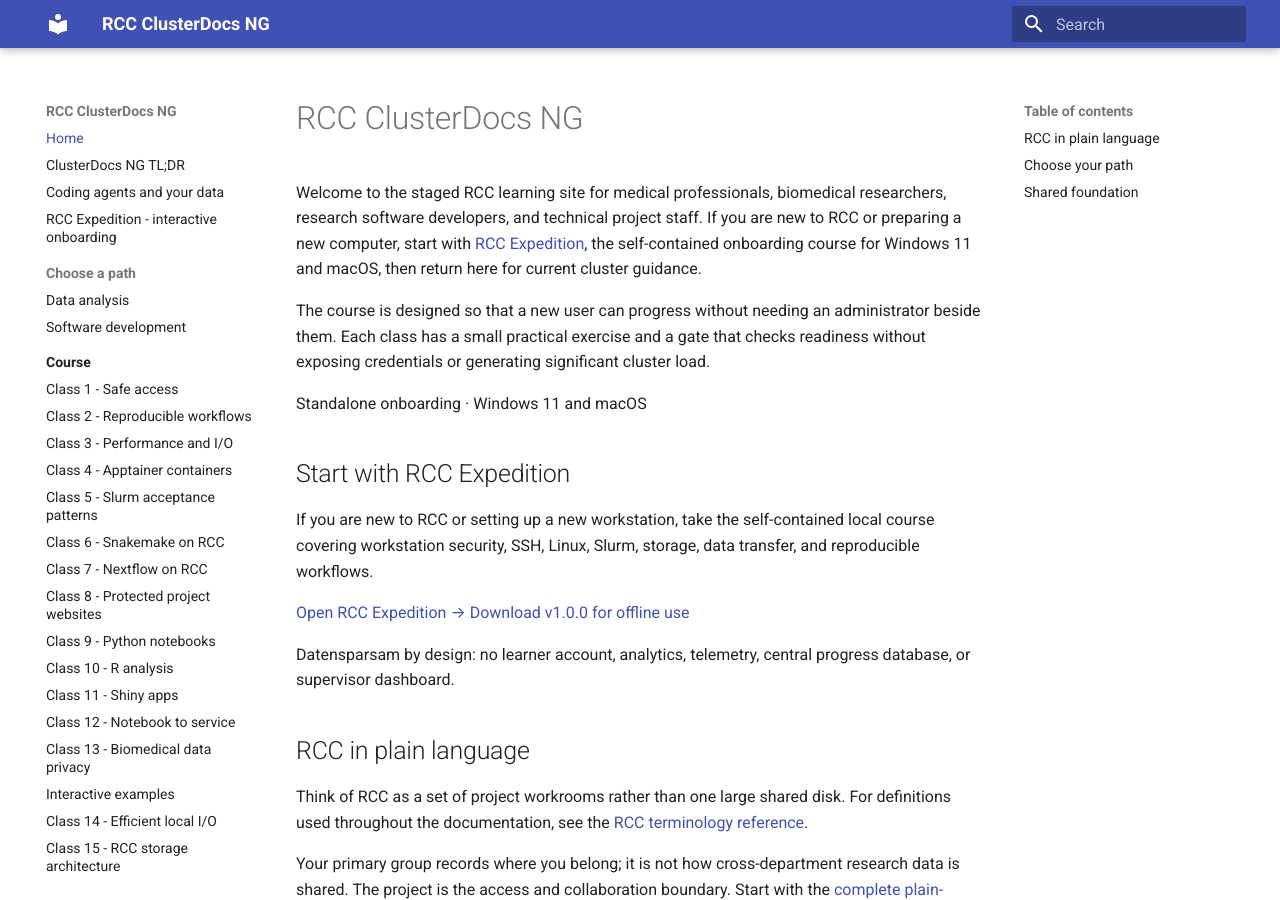
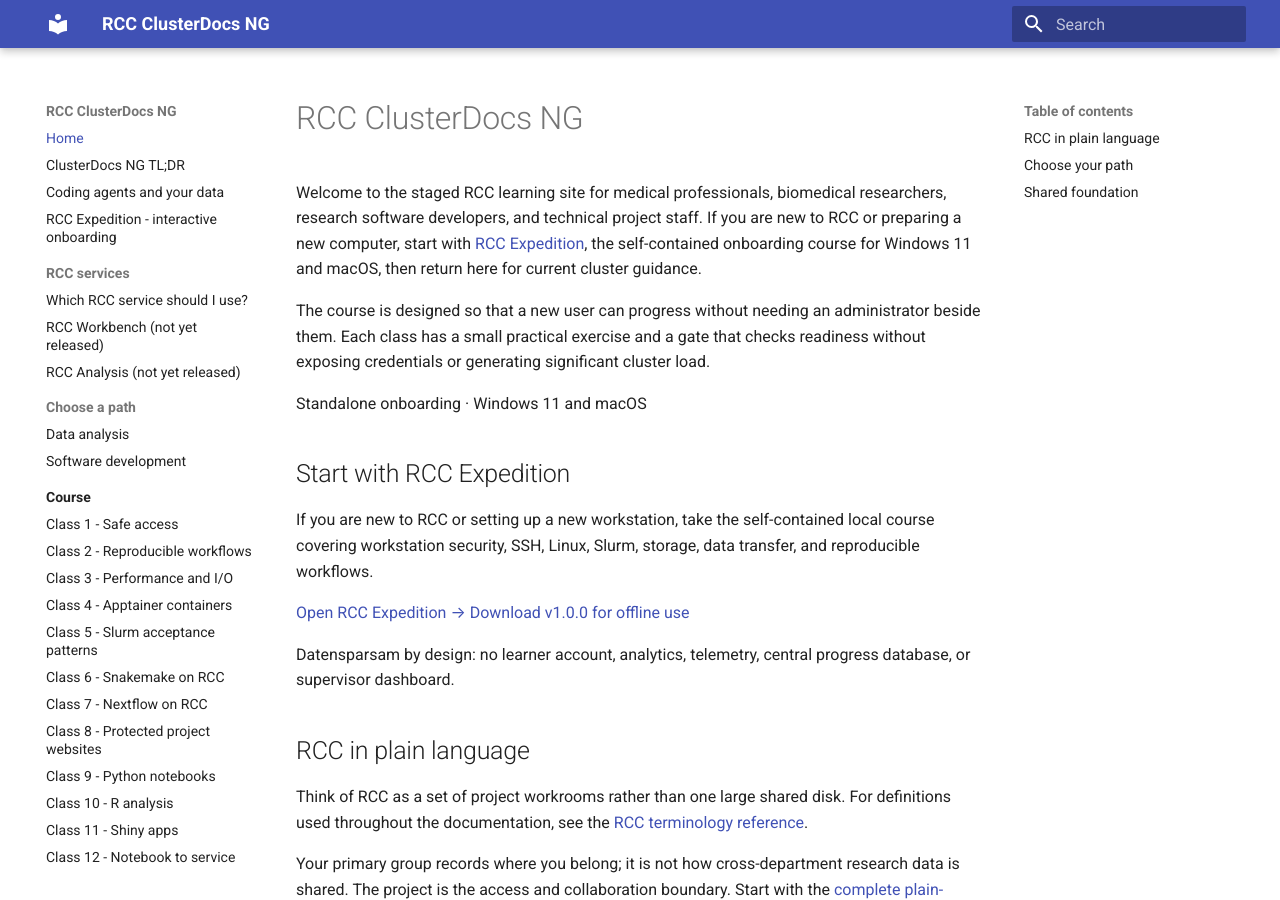
Before and after one commit to IKIM-Essen/ClusterDocs, an MkDocs documentation site: the page built from docs/index.md, in a window 1280 px wide and 900 px high. Built offline with MkDocs 1.6.1 and Material for MkDocs 9.7.7, drawn with Linux system fonts in a browser that asks for light colours.

Commit message:
docs: add RCC services and Workbench navigation

```diff
--- a/mkdocs.yml
+++ b/mkdocs.yml
@@ -13,6 +13,10 @@ nav:
   - ClusterDocs NG TL;DR: tldr.md
   - Coding agents and your data: concepts/how-rcc-works.md
   - RCC Expedition - interactive onboarding: rcc-expedition.md
+  - RCC services:
+      - Which RCC service should I use?: concepts/rcc-services.md
+      - RCC Workbench (not yet released): concepts/workbench-interfaces.md
+      - RCC Analysis (not yet released): analysis/rcc-analysis.md
   - Choose a path:
       - Data analysis: paths/data-analysis.md
       - Software development: paths/software-development.md
```
